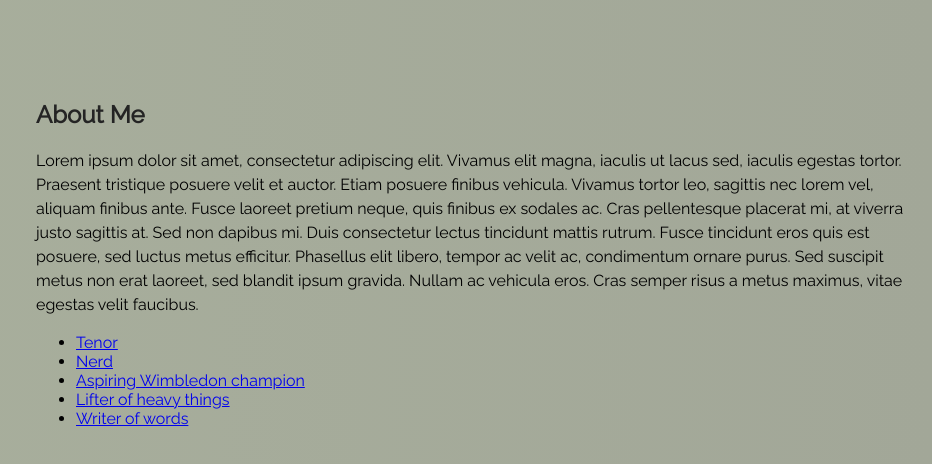
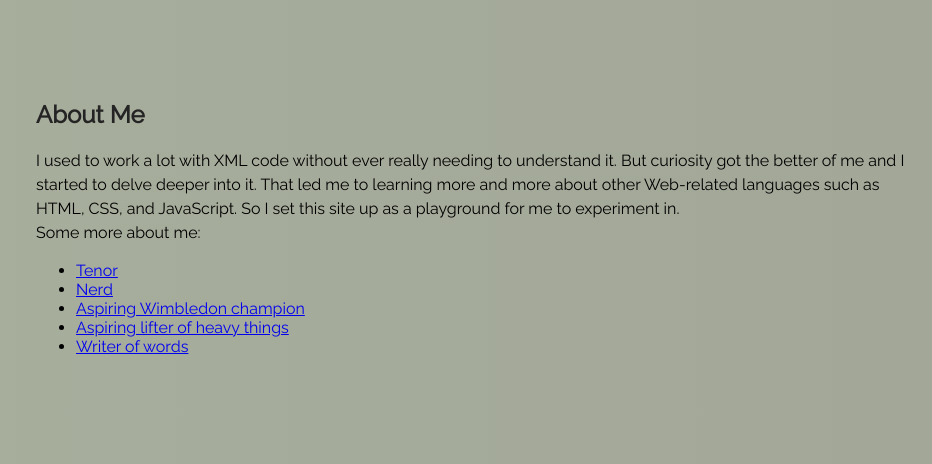
Before and after one commit to carlisaac/carlisaac.github.io, a plain HTML site: page index.html in a window 1280 px wide. Shown: the full height of the page, 348-1280 px from the left. Drawn offline with Linux system fonts and the light colour scheme.

Commit message:
Replaced lorem ipsum

```diff
--- a/index.html
+++ b/index.html
@@ -58,23 +58,14 @@
 
                     <h2>About Me</h2>
 
-                    <p>Lorem ipsum dolor sit amet, consectetur adipiscing elit. Vivamus elit magna,
-                        iaculis ut lacus sed, iaculis egestas tortor. Praesent tristique posuere
-                        velit et auctor. Etiam posuere finibus vehicula. Vivamus tortor leo,
-                        sagittis nec lorem vel, aliquam finibus ante. Fusce laoreet pretium neque,
-                        quis finibus ex sodales ac. Cras pellentesque placerat mi, at viverra justo
-                        sagittis at. Sed non dapibus mi. Duis consectetur lectus tincidunt mattis
-                        rutrum. Fusce tincidunt eros quis est posuere, sed luctus metus efficitur.
-                        Phasellus elit libero, tempor ac velit ac, condimentum ornare purus. Sed
-                        suscipit metus non erat laoreet, sed blandit ipsum gravida. Nullam ac
-                        vehicula eros. Cras semper risus a metus maximus, vitae egestas velit
-                        faucibus. </p>
+                    <p>I used to work a lot with XML code without ever really needing to understand it. But curiosity got the better of me and I started to delve deeper into it. That led me to learning more and more about other Web-related languages such as HTML, CSS, and JavaScript. So I set this site up as a playground for me to experiment in.</p>
+			<p>Some more about me:</p>
 
                         <ul>
                             <li><a href="https://www.musikwerk-stuttgart.de/de/">Tenor</a></li>
                             <li><a href="https://www.nerdfitness.com/">Nerd</a></li>
                             <li><a href="http://www.tennisschule-stuttgart-botnang.de/">Aspiring Wimbledon champion</a></li>
-                            <li><a href="https://coconut-gym.de/">Lifter of heavy things</a></li>
+                            <li><a href="https://coconut-gym.de/">Aspiring lifter of heavy things</a></li>
                             <li><a href="https://www.writethedocs.org/">Writer of words</a></li>
                         </ul>
 
```
